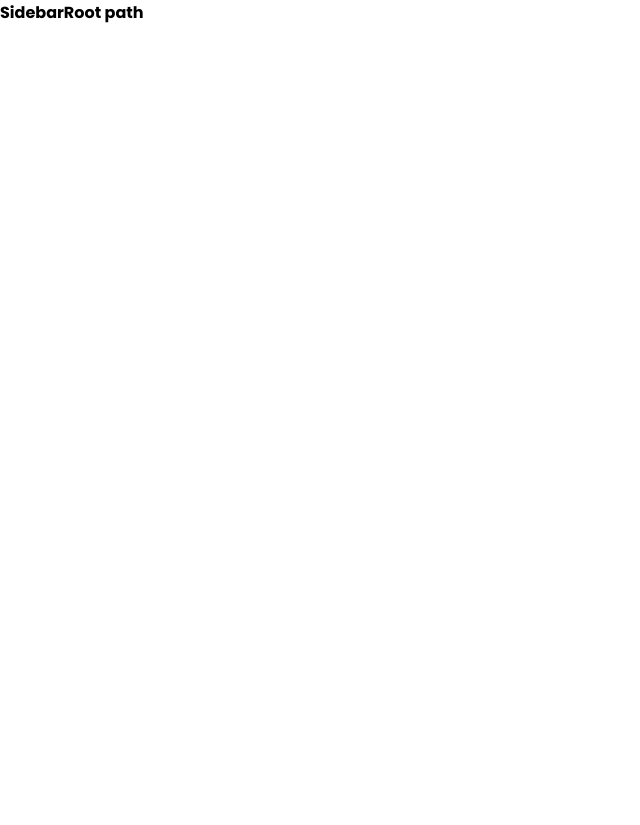
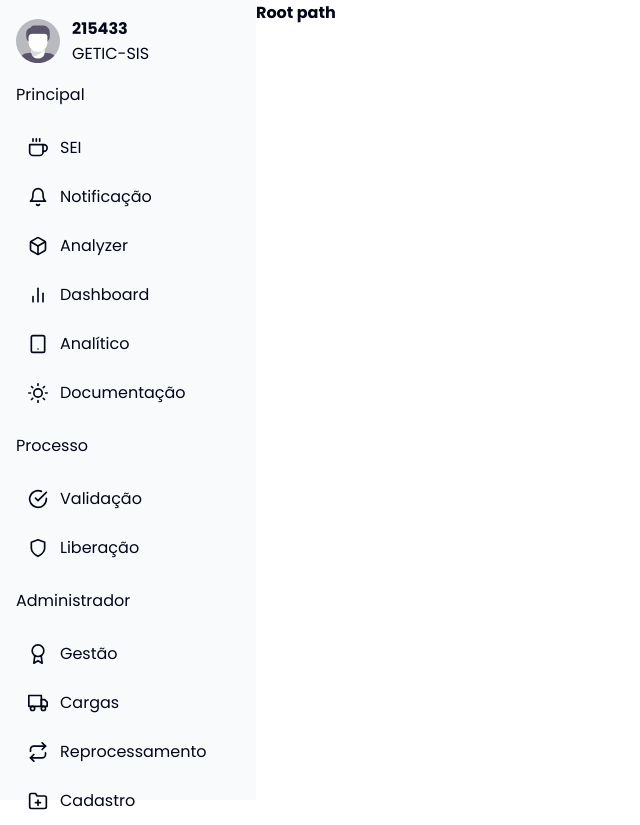
Before and after one commit to guilhermeadam/viz-frontend, a React (Create React App) app: page / in a window 1280 px wide. Shown: the whole page, without its empty margins (0-640 px from the left). Before the commit the page ends 800 px from the top, so only its background shows below. Built offline with nearby package versions, Linux system fonts and the light colour scheme.

Commit message:
Finished Sidebar

```diff
--- a/package.json
+++ b/package.json
@@ -8,6 +8,7 @@
     "@testing-library/user-event": "^13.2.1",
     "react": "^18.2.0",
     "react-dom": "^18.2.0",
+    "react-icons": "^4.10.1",
     "react-router-dom": "^6.15.0",
     "react-scripts": "5.0.1",
     "styled-components": "^6.0.7",
--- /dev/null
+++ b/src/assets/resources/sidebarItems.js
@@ -0,0 +1,109 @@
+import {
+  FiCoffee,
+  FiBell,
+  FiBox,
+  FiBarChart2,
+  FiTablet,
+  FiSun,
+  FiCheckCircle,
+  FiShield,
+  FiAward,
+  FiTruck,
+  FiRepeat,
+  FiFolderPlus
+} from 'react-icons/fi';
+
+const sidebar = [
+  {
+    session: 'Principal',
+    isProtected: false,
+    sessionItems: [
+      {
+        name: 'SEI',
+        path: '/',
+        Icon: FiCoffee,
+        dev: false,
+      },
+      {
+        name: 'Notificação',
+        path: '/notification',
+        Icon: FiBell,
+        dev: false,
+      },
+      {
+        name: 'Analyzer',
+        path: '/analyzer',
+        Icon: FiBox,
+        dev: false,
+      },
+      {
+        name: 'Dashboard',
+        path: '/dashboard',
+        Icon: FiBarChart2,
+        dev: true,
+      },
+      {
+        name: 'Analítico',
+        path: '/analytics',
+        Icon: FiTablet,
+        dev: true,
+      },
+      {
+        name: 'Documentação',
+        path: '/documentation',
+        Icon: FiSun,
+        dev: true,
+      },
+    ],
+  },
+  {
+    session: 'Processo',
+    isProtected: false,
+    sessionItems: [
+      {
+        name: 'Validação',
+        path: '/validation',
+        Icon: FiCheckCircle,
+        dev: true,
+      },
+      {
+        name: 'Liberação',
+        path: '/liberation',
+        Icon: FiShield,
+        dev: true,
+      }
+    ],
+  },
+  {
+    session: 'Administrador',
+    isProtected: true,
+    sessionItems: [
+      {
+        name: 'Gestão',
+        path: '/management',
+        Icon: FiAward,
+        dev: true,
+      },
+      {
+        name: 'Cargas',
+        path: '/load',
+        Icon: FiTruck,
+        dev: true,
+      },
+      {
+        name: 'Reprocessamento',
+        path: '/reprocess',
+        Icon: FiRepeat,
+        dev: true,
+      },
+      {
+        name: 'Cadastro',
+        path: '/register',
+        Icon: FiFolderPlus,
+        dev: true,
+      }
+    ],
+  }
+];
+
+export default sidebar;
--- a/src/components/Sidebar/index.js
+++ b/src/components/Sidebar/index.js
@@ -1,5 +1,60 @@
+import { Link } from 'react-router-dom';
+
+import {
+  Container,
+  User,
+  TitleSession,
+  ItemSession,
+} from './styles';
+
+import avatar from '../../assets/images/avatar.svg';
+import sidebar from '../../assets/resources/sidebarItems';
+
 export default function Sidebar() {
+
+  const isAdmin = true;
+
   return (
-    <strong>Sidebar</strong>
+    <Container>
+
+      <User>
+        <img src={avatar} alt="Avatar do colaborador" className="avatar" />
+        <div className="profile">
+          <strong>215433</strong>
+          <span>GETIC-SIS</span>
+        </div>
+      </User>
+
+      {sidebar.map((items) => {
+        const { session, sessionItems, isProtected } = items;
+
+        return (
+          <div key={session}>
+            {isProtected === (isAdmin ? isProtected : false) && (
+              <>
+                <TitleSession>
+                  <span>{session}</span>
+                </TitleSession>
+
+                {sessionItems.map((sessionItem) => {
+                  const { name, path, Icon } = sessionItem;
+
+                  return (
+                    <Link key={name} to={path} onClick={() => console.log(name)}>
+                      <ItemSession>
+                        <Icon />
+                        <span>{name}</span>
+                      </ItemSession>
+                    </Link>
+                  );
+                })}
+
+              </>
+            )}
+          </div>
+        );
+      })}
+
+    </Container>
   );
 }
--- /dev/null
+++ b/src/components/Sidebar/styles.js
@@ -0,0 +1,49 @@
+import styled from 'styled-components';
+
+export const Container = styled.div`
+  display: flex;
+  flex-direction: column;
+
+  height: 100vh;
+  min-width: 256px;
+
+  padding: 16px;
+
+  background: ${({ theme }) => theme.colors.slate[50]};
+`;
+
+export const User = styled.div`
+  display: flex;
+  align-items: center;
+
+  .avatar {
+    width: 44px;
+    height: 44px;
+  }
+
+  .profile {
+    display: flex;
+    flex-direction: column;
+    margin-left: 12px;
+  }
+`;
+
+export const TitleSession = styled.div`
+  margin: 16px 0;
+`;
+
+export const ItemSession = styled.div`
+  display: flex;
+  align-items: center;
+
+  padding: 12px;
+
+  > svg {
+    width: 20px;
+    height: 20px;
+  }
+
+  > span {
+    margin-left: 12px;
+  }
+`;
--- a/src/styles/global.js
+++ b/src/styles/global.js
@@ -7,14 +7,21 @@ export default createGlobalStyle`
     box-sizing: border-box;
     font-family: 'Poppins', sans-serif;
   }
+
   body {
     font-size: 16px;
   }
+
   button {
     cursor: pointer;
   }
+
   a {
     text-decoration: none;
     cursor: pointer;
   }
+
+  svg, strong, span {
+      color: ${({ theme }) => theme.colors.slate[950]};
+  }
 `;
--- a/src/styles/themes/default.js
+++ b/src/styles/themes/default.js
@@ -1,3 +1,8 @@
 export default {
-  colors: '#FFF'
+  colors: {
+    slate: {
+      50: '#f8fafc',
+      950: '#020617'
+    }
+  }
 };
```
Also changed, not shown: src/assets/images/avatar.svg (added), 1 other file (tests, documents, lock files or other folders).
